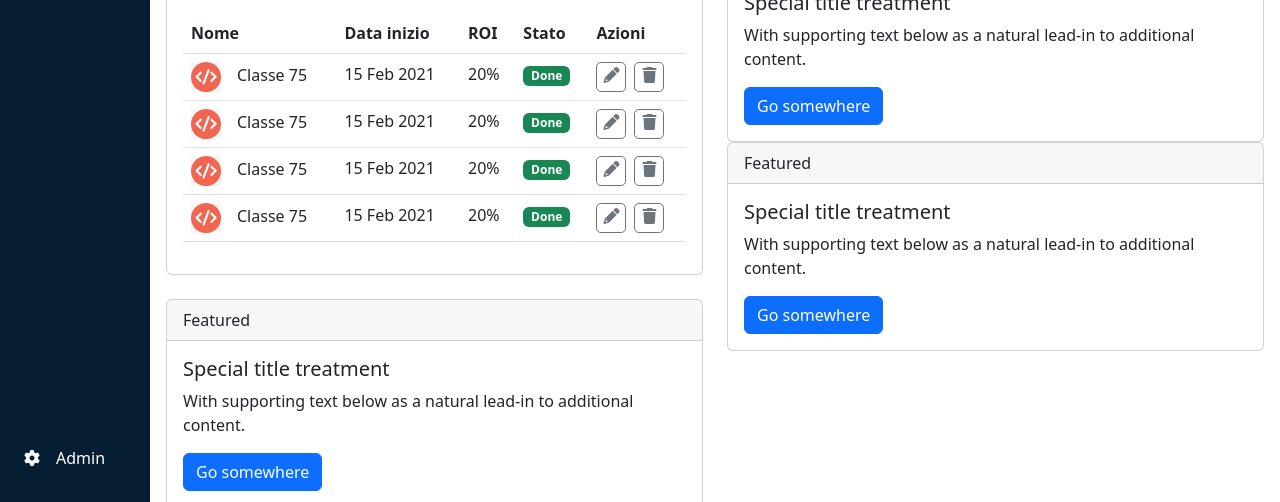
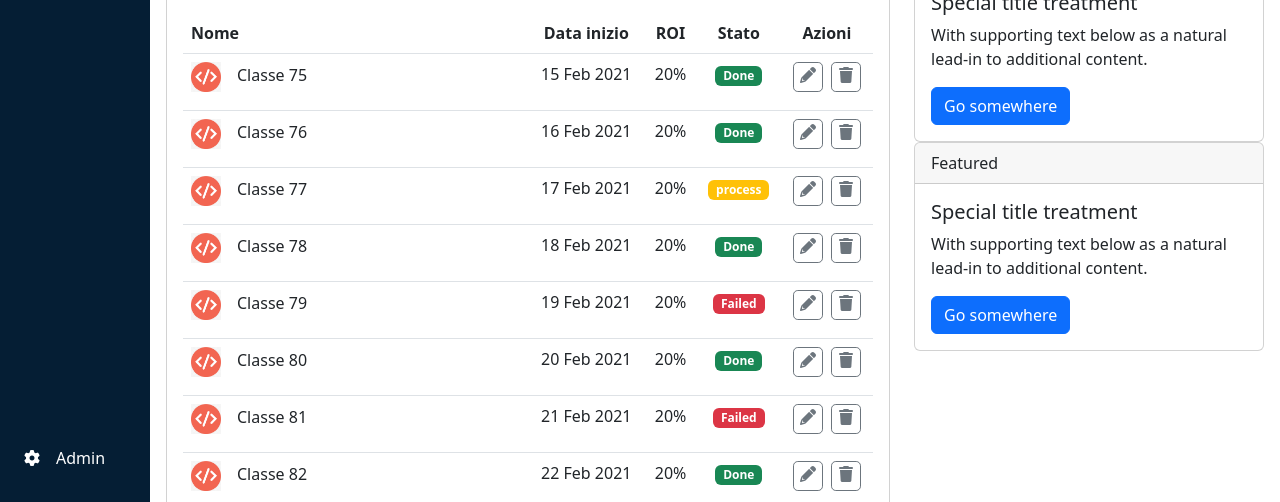
Before and after one commit to lollomrt/html-css-bootstrap-dashboard, a plain HTML site: page index.html in a window 1280 px wide. Shown: the part 298-800 px from the top of the page. Drawn offline with nearby package versions, Linux system fonts and the light colour scheme.

Commit message:
tabella fatta

```diff
--- a/css/style.css
+++ b/css/style.css
@@ -93,6 +93,14 @@ table a {
     height: 30px;
 }
 
+.col-big {
+    width: 50%;
+}
+
+thead tr th:first-child, tbody tr td:first-child {
+    text-align: left;
+}
+
 @media screen and (max-width:768px) {
     aside {
         width: 60px
@@ -104,6 +112,17 @@ table a {
 
     .topbar .contenuto .responsive-offcanvas {
         width: 100vw;
+    }
+
+    .col-big {
+        width: 40%;
+    }
+}
+
+@media screen and (max-width:576px) {
+
+    .col-big {
+        width: calc(100% / 3);
     }
 }
 
--- a/index.html
+++ b/index.html
@@ -71,13 +71,13 @@
                                     <div class="col-12">
                                         <div class="cont m-0 g-0 gy-3">
                                             <div class="menu py-2 px-2 w-100">
-                                                <i class="fa-solid fa-house pe-3"></i><p class="d-inline-block m-0 p-0">Home</p>
+                                                <i class="fa-solid fa-house pe-3"></i><p class="d-none d-md-inline-block m-0 p-0">Home</p>
                                             </div>
                                             <div class="menu py-2 px-2 w-100">
-                                                <i class="fa-solid fa-chart-simple pe-3"></i><p class="ps-1 d-inline-block m-0 p-0">Stats</p>
+                                                <i class="fa-solid fa-chart-simple pe-3"></i><p class="d-none ps-1 d-md-inline-block m-0 p-0">Stats</p>
                                             </div>
                                             <div class="menu py-2 px-2 w-100">
-                                                <i class="fa-solid fa-signal pe-3"></i><p class="d-inline-block m-0 p-0">Signals</p>
+                                                <i class="fa-solid fa-signal pe-3"></i><p class="d-none d-md-inline-block m-0 p-0">Signals</p>
                                             </div>
                                         </div>
                                     </div>
@@ -89,7 +89,7 @@
                                 <div class="row justify-content-center">
                                     <div class="col-12">
                                         <div class="menu py-2 px-2 w-100">
-                                            <i class="fa-solid fa-gear pe-3"></i><p class="d-inline-block m-0 p-0">Admin</p>
+                                            <i class="fa-solid fa-gear pe-3"></i><p class="d-none d-md-inline-block m-0 p-0">Admin</p>
                                         </div>
                                     </div>
                                 </div>
@@ -245,51 +245,80 @@
                     <div class="col-12">
                         <div class="container-fluid container-inf px-3 py-4">
                             <div class="row g-4">
-                                <div class="col-12 col-md-6 ">
+                                <div class="col-12 col-md-8 ">
                                     <div class="card mb-4">
                                         <div class="card-header">
                                           <h2>Prossime classi</h2>
                                         </div>
                                         <div class="card-body">
-                                            <table class="table">
+                                            <table class="table table-hover text-center">
                                                 <thead>
                                                   <tr>
-                                                    <th scope="col-4" class="">Nome</th>
-                                                    <th scope="col-2">Data inizio</th>
-                                                    <th scope="col-2">ROI</th>
-                                                    <th scope="col-2">Stato</th>
-                                                    <th scope="col-2">Azioni</th>
+                                                    <th scope="col" class="col-big">Nome</th>
+                                                    <th scope="col" class="d-none d-md-table-cell">Data inizio</th>
+                                                    <th scope="col" class="d-none d-md-table-cell">ROI</th>
+                                                    <th scope="col">Stato</th>
+                                                    <th scope="col">Azioni</th>
                                                   </tr>
                                                 </thead>
                                                 <tbody class="">
                                                   <tr>
                                                     <td scope="row"><img class="me-3" src="./img/class-avatar.jpg" alt=""><p class="d-inline">Classe 75</p></td>
-                                                    <td class=""><p class="d-inline">15 Feb 2021</p></td>
-                                                    <td><p class="d-inline">20&#37;</p></td>
+                                                    <td class="d-none d-md-table-cell"><p class="">15 Feb 2021</p></td>
+                                                    <td class="d-none d-md-table-cell"><p class="">20&#37;</p></td>
                                                     <td><span class="badge bg-success">Done</span></td>
                                                     <td><a class="btn-table me-2" href="#"><i class="fa-solid fa-pencil"></i><a class="btn-table" href="#"><i class="fa-solid fa-trash"></i></a></td>
                                                   </tr>
                                                   <tr>
-                                                    <td scope="row"><img class="me-3" src="./img/class-avatar.jpg" alt=""><p class="d-inline">Classe 75</p></td>
-                                                    <td class=""><p class="d-inline">15 Feb 2021</p></td>
-                                                    <td><p class="d-inline">20&#37;</p></td>
+                                                    <td scope="row"><img class="me-3" src="./img/class-avatar.jpg" alt=""><p class="d-inline">Classe 76</p></td>
+                                                    <td class="d-none d-md-table-cell"><p class="">16 Feb 2021</p></td>
+                                                    <td class="d-none d-md-table-cell"><p class="">20&#37;</p></td>
                                                     <td><span class="badge bg-success">Done</span></td>
                                                     <td><a class="btn-table me-2" href="#"><i class="fa-solid fa-pencil"></i><a class="btn-table" href="#"><i class="fa-solid fa-trash"></i></a></td>
                                                   </tr>
                                                   <tr>
-                                                    <td scope="row"><img class="me-3" src="./img/class-avatar.jpg" alt=""><p class="d-inline">Classe 75</p></td>
-                                                    <td class=""><p class="d-inline">15 Feb 2021</p></td>
-                                                    <td><p class="d-inline">20&#37;</p></td>
+                                                    <td scope="row"><img class="me-3" src="./img/class-avatar.jpg" alt=""><p class="d-inline">Classe 77</p></td>
+                                                    <td class="d-none d-md-table-cell"><p class="">17 Feb 2021</p></td>
+                                                    <td class="d-none d-md-table-cell"><p class="">20&#37;</p></td>
+                                                    <td><span class="badge bg-warning text-white">process</span></td>
+                                                    <td><a class="btn-table me-2" href="#"><i class="fa-solid fa-pencil"></i><a class="btn-table" href="#"><i class="fa-solid fa-trash"></i></a></td>
+                                                  </tr>
+                                                  <tr>
+                                                    <td scope="row"><img class="me-3" src="./img/class-avatar.jpg" alt=""><p class="d-inline">Classe 78</p></td>
+                                                    <td class="d-none d-md-table-cell"><p class="">18 Feb 2021</p></td>
+                                                    <td class="d-none d-md-table-cell"><p class="">20&#37;</p></td>
                                                     <td><span class="badge bg-success">Done</span></td>
                                                     <td><a class="btn-table me-2" href="#"><i class="fa-solid fa-pencil"></i><a class="btn-table" href="#"><i class="fa-solid fa-trash"></i></a></td>
                                                   </tr>
                                                   <tr>
-                                                    <td scope="row"><img class="me-3" src="./img/class-avatar.jpg" alt=""><p class="d-inline">Classe 75</p></td>
-                                                    <td class=""><p class="d-inline">15 Feb 2021</p></td>
-                                                    <td><p class="d-inline">20&#37;</p></td>
+                                                    <td scope="row"><img class="me-3" src="./img/class-avatar.jpg" alt=""><p class="d-inline">Classe 79</p></td>
+                                                    <td class="d-none d-md-table-cell"><p class="">19 Feb 2021</p></td>
+                                                    <td class="d-none d-md-table-cell"><p class="">20&#37;</p></td>
+                                                    <td><span class="badge bg-danger">Failed</span></td>
+                                                    <td><a class="btn-table me-2" href="#"><i class="fa-solid fa-pencil"></i><a class="btn-table" href="#"><i class="fa-solid fa-trash"></i></a></td>
+                                                  </tr>
+                                                  <tr>
+                                                    <td scope="row"><img class="me-3" src="./img/class-avatar.jpg" alt=""><p class="d-inline">Classe 80</p></td>
+                                                    <td class="d-none d-md-table-cell"><p class="">20 Feb 2021</p></td>
+                                                    <td class="d-none d-md-table-cell"><p class="">20&#37;</p></td>
                                                     <td><span class="badge bg-success">Done</span></td>
                                                     <td><a class="btn-table me-2" href="#"><i class="fa-solid fa-pencil"></i><a class="btn-table" href="#"><i class="fa-solid fa-trash"></i></a></td>
                                                   </tr>
+                                                  <tr>
+                                                    <td scope="row"><img class="me-3" src="./img/class-avatar.jpg" alt=""><p class="d-inline">Classe 81</p></td>
+                                                    <td class="d-none d-md-table-cell"><p class="">21 Feb 2021</p></td>
+                                                    <td class="d-none d-md-table-cell"><p class="">20&#37;</p></td>
+                                                    <td><span class="badge bg-danger">Failed</span></td>
+                                                    <td><a class="btn-table me-2" href="#"><i class="fa-solid fa-pencil"></i><a class="btn-table" href="#"><i class="fa-solid fa-trash"></i></a></td>
+                                                  </tr>
+                                                  <tr>
+                                                    <td scope="row"><img class="me-3" src="./img/class-avatar.jpg" alt=""><p class="d-inline">Classe 82</p></td>
+                                                    <td class="d-none d-md-table-cell"><p class="">22 Feb 2021</p></td>
+                                                    <td class="d-none d-md-table-cell"><p class="">20&#37;</p></td>
+                                                    <td><span class="badge bg-success">Done</span></td>
+                                                    <td><a class="btn-table me-2" href="#"><i class="fa-solid fa-pencil"></i><a class="btn-table" href="#"><i class="fa-solid fa-trash"></i></a></td>
+                                                  </tr>
+
                                                 </tbody>
                                               </table>
                                         </div>
@@ -305,7 +334,7 @@
                                     </div>
                                     </div>
                                 </div>
-                                <div class="col-12 col-md-6">
+                                <div class="col-12 col-md-4">
                                     <div class="card">
                                         <div class="card-header">
                                           Featured
```
